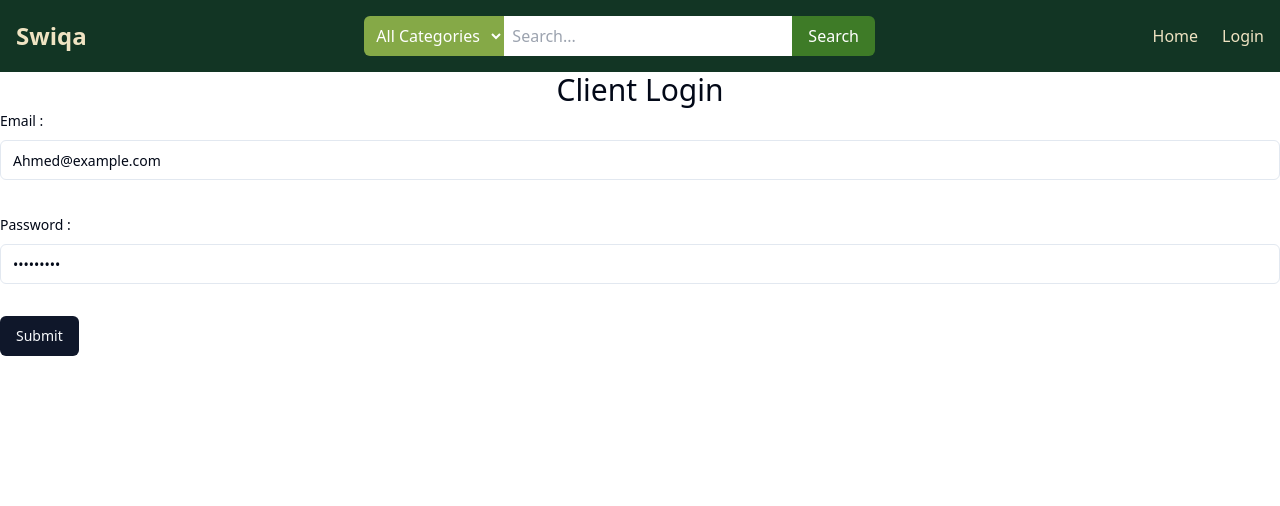
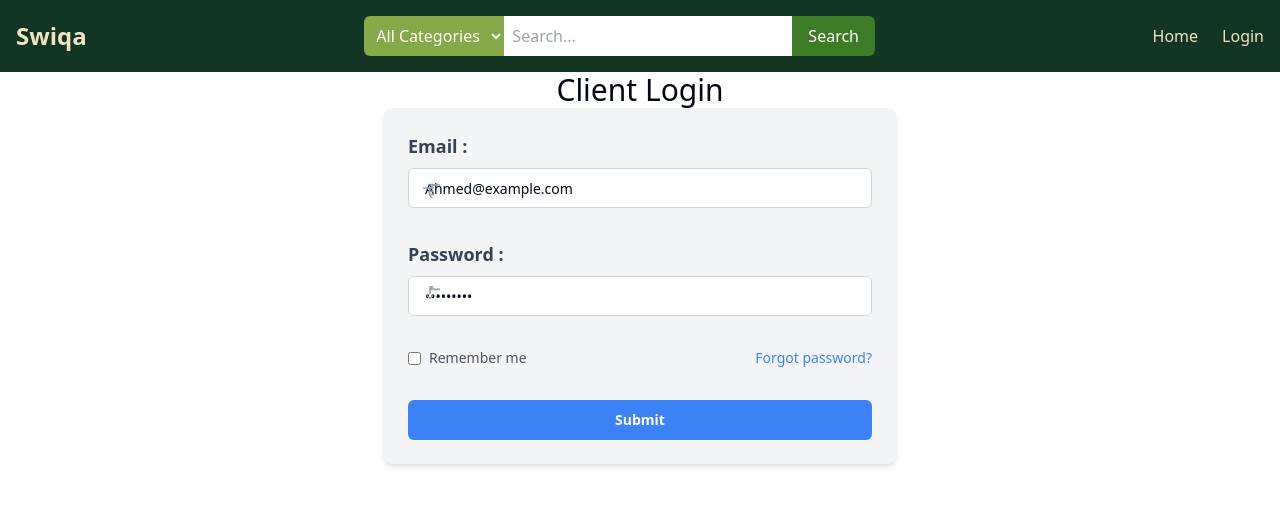
Before and after one commit to AhmedElhiba/Swiqa-Project, a React (Vite) app in the folder frontend/: page /login in a window 1280 px wide. Shown: the top 506 px of the page. Built offline with nearby package versions, Linux system fonts and the light colour scheme; no server answers.

Commit message:
fixing bug

```diff
--- a/frontend/src/components/Student/StudentLogin.jsx
+++ b/frontend/src/components/Student/StudentLogin.jsx
@@ -10,6 +10,8 @@ import { useNavigate } from "react-router-dom"
 import { STUDENT_DASHBOARD_ROUTE } from "../../router"
 import { HttpStatusCode } from "axios"
 import { Loader, Loader2 } from "lucide-react";
+import React from "react";
+import { CpuChipIcon } from "@heroicons/react/24/solid";
 
 
 const formSchema = z.object({
@@ -49,39 +51,78 @@ export default function StudentLogin() {
   }
   return <>
  <Form {...form}>
-      <form onSubmit={form.handleSubmit(onSubmit)} className="space-y-8">
+  <form onSubmit={form.handleSubmit(onSubmit)} className="space-y-8 p-6 bg-gray-100 rounded-lg shadow-md max-w-lg mx-auto">
     <FormField
       control={form.control}
       name="email"
       render={({ field }) => (
         <FormItem>
-              <FormLabel>Email :</FormLabel>
+          <FormLabel className="text-lg font-semibold text-gray-700">Email :</FormLabel>
           <FormControl>
-                <Input placeholder="email" {...field} />
+            <div className="relative">
+              <Input
+                type="email"
+                placeholder="Enter your email"
+                {...field}
+                className="w-full px-4 py-2 border border-gray-300 rounded-md focus:outline-none focus:ring-2 focus:ring-blue-500 transition duration-200"
+              />
+              <div className="absolute left-3 top-2.5 text-gray-400">
+                <svg xmlns="http://www.w3.org/2000/svg" fill="none" viewBox="0 0 24 24" stroke="currentColor" className="w-5 h-5">
+                  <path stroke-linecap="round" stroke-linejoin="round" stroke-width="2" d="M16 12H4m8 8h4m0-4h-4m0-8h4m4 0a9 9 0 11-9 9 9 9 0 019-9z" />
+                </svg>
+              </div>
+            </div>
           </FormControl>
-              <FormMessage />
+          <FormMessage className="text-sm text-red-500 mt-2" />
         </FormItem>
       )}
     />
+
     <FormField
       control={form.control}
       name="password"
       render={({ field }) => (
         <FormItem>
-              <FormLabel>Password : </FormLabel>
+          <FormLabel className="text-lg font-semibold text-gray-700">Password :</FormLabel>
           <FormControl>
-                <Input type='password' placeholder="password" {...field} />
+            <div className="relative">
+              <Input
+                type="password"
+                placeholder="Enter your password"
+                {...field}
+                className="w-full px-4 py-2 border border-gray-300 rounded-md focus:outline-none focus:ring-2 focus:ring-blue-500 transition duration-200"
+              />
+              <div className="absolute left-3 top-2.5 text-gray-400">
+                <svg xmlns="http://www.w3.org/2000/svg" fill="none" viewBox="0 0 24 24" stroke="currentColor" className="w-5 h-5">
+                  <path stroke-linecap="round" stroke-linejoin="round" stroke-width="2" d="M15 12l-3 3-3-3M12 9V4m0 0a9 9 0 1118 0h-2a7 7 0 10-14 0h-2a9 9 0 1118 0z" />
+                </svg>
+              </div>
+            </div>
           </FormControl>
-              <FormMessage />
+          <FormMessage className="text-sm text-red-500 mt-2" />
         </FormItem>
       )}
     />
-        <Button disabled={isSubmitting} type="submit">
-          {isSubmitting && <Loader className={''} />}
+
+    <div className="flex justify-between items-center">
+      <div className="flex items-center text-sm text-gray-600">
+        <input type="checkbox" className="mr-2" />
+        Remember me
+      </div>
+      <a href="#" className="text-sm text-blue-500 hover:underline">Forgot password?</a>
+    </div>
+
+    <Button
+      disabled={isSubmitting}
+      type="submit"
+      className="w-full py-2 bg-blue-500 text-white font-semibold rounded-md hover:bg-blue-600 focus:ring-2 focus:ring-blue-300 transition duration-200"
+    >
+      {isSubmitting && <Loader className="mr-2" />}
       Submit
     </Button>
   </form>
 </Form>
+
   </>
 
 }
--- /dev/null
+++ b/package.json
@@ -0,0 +1,5 @@
+{
+  "dependencies": {
+    "@heroicons/react": "^2.2.0"
+  }
+}
```
Also changed, not shown: 1 other file (tests, documents, lock files or other folders). Lines whose indentation alone changed are shown as unchanged.
